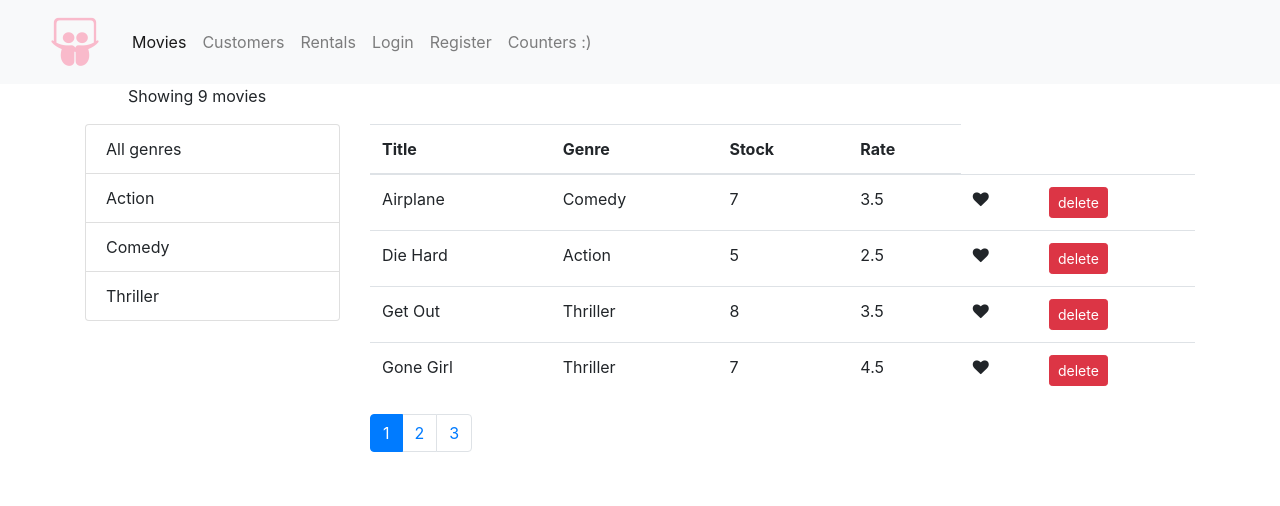
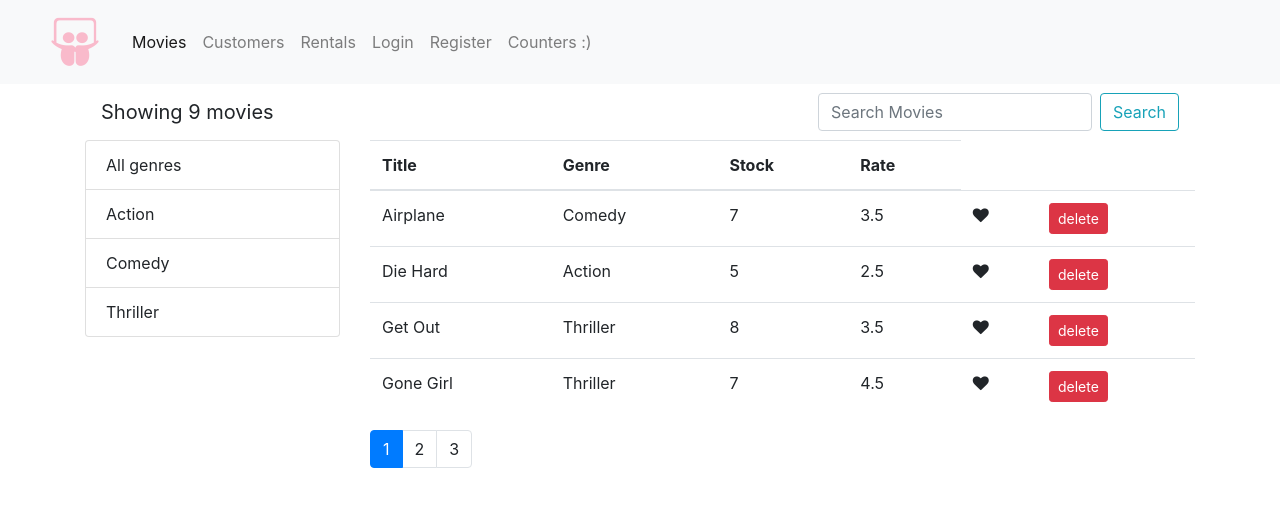
Before and after one commit to YanbinD/React-Capstone-project, a React (Create React App) app: page /Movies in a window 1280 px wide. Shown: the top 506 px of the page. Built offline with nearby package versions, Linux system fonts and the light colour scheme.

Commit message:
added movieNarbar and searchbox

```diff
--- a/src/Components/MoviesPanel.jsx
+++ b/src/Components/MoviesPanel.jsx
@@ -9,7 +9,7 @@ import { getGenres } from "../services/fakeGenreService";
 import { paginate } from "../utils/paginate";
 
 const style = {
-  padding: "0 0 0 29px"
+  margin: "5px"
 };
 
 class MoviesPanel extends Component {
@@ -21,7 +21,8 @@ class MoviesPanel extends Component {
       pageSize: 4,
       currentPage: 1,
       selectedGenre: "",
-      sortColumn: { pathToTargetProperty: "title", order: "asc" }
+      sortColumn: { pathToTargetProperty: "title", order: "asc" },
+      searchQuery: ""
     };
   }
 
@@ -51,11 +52,20 @@ class MoviesPanel extends Component {
   };
 
   handleGenreSelect = genre => {
-    this.setState({ selectedGenre: genre, currentPage: 1 }); //reset the currentPage to 1 after switching genre
+    this.setState({ selectedGenre: genre, currentPage: 1, searchQuery: "" }); //reset the currentPage to 1 after switching genre, reset the searchQuery
   };
 
   handleSort = sortColumn => {
     this.setState({ sortColumn });
+  };
+
+  handleSearchInput = e => {
+    this.setState({ searchQuery: e.currentTarget.value });
+  };
+
+  handleSearchSubmit = e => {
+    e.preventDefault();
+    this.setState({ searchQuery: '' });
   };
 
   // this should return two object that the rest of the render object requires
@@ -65,13 +75,20 @@ class MoviesPanel extends Component {
       currentPage,
       movies: allMovies,
       selectedGenre,
-      sortColumn
+      sortColumn,
+      searchQuery
     } = this.state;
+
+    const searchResult = searchQuery
+      ? allMovies.filter(m =>
+          _.includes(m.title.toLowerCase(), searchQuery.toLowerCase())
+        )
+      : allMovies;
 
     const filtered =
       selectedGenre && selectedGenre.name !== "All genres"
-        ? allMovies.filter(m => m.genre.name === selectedGenre.name)
-        : allMovies;
+        ? searchResult.filter(m => m.genre.name === selectedGenre.name)
+        : searchResult;
 
     const sorted = _.orderBy(
       filtered,
@@ -84,6 +101,24 @@ class MoviesPanel extends Component {
     return { totalMovieCount: filtered.length, data: movies_ };
   };
 
+  renderMovieNavbar(totalMovieCount, selectedGenre) {
+    return (
+      <nav className="navbar">
+        <li className="navbar-brand">
+          Showing {totalMovieCount} movies{" "}
+          {selectedGenre ? "from " + selectedGenre.name : ""}
+        </li>
+
+        <SearchBox
+          value={this.state.searchQuery}
+          onSubmit={this.handleSearchSubmit}
+          onChange={this.handleSearchInput}
+        />
+        {/* <button style={style} onClick={this.handleAddNew} className="btn btn-outline-primary" type="submit">Add New Movies</button> */}
+      </nav>
+    );
+  }
+
   render() {
     // const movieCount = this.state.movies.length;
     // equals below
@@ -94,7 +129,7 @@ class MoviesPanel extends Component {
       currentPage,
       genres,
       selectedGenre,
-      sortColumn
+      sortColumn,
     } = this.state;
 
     if (movieCount === 0) {
@@ -105,12 +140,7 @@ class MoviesPanel extends Component {
 
     return (
       <div className="Movies_Container">
-        <div className="row" style={style}>
-          <p style={style}>
-            Showing {totalMovieCount} movies{" "}
-            {selectedGenre ? "from " + selectedGenre.name : ""}
-          </p>
-        </div>
+        {this.renderMovieNavbar(totalMovieCount, selectedGenre)}
 
         <div className="row">
           <div className="col-2 col-md-3">
@@ -144,3 +174,25 @@ class MoviesPanel extends Component {
 }
 
 export default MoviesPanel;
+
+const SearchBox = ({ value, onSubmit, onChange }) => {
+  return (
+    <form className="form-inline">
+      <input
+        onChange={onChange}
+        className="form-control mr-sm-2"
+        type="search"
+        placeholder="Search Movies"
+        aria-label="Search"
+        value={value}
+      />
+      <button
+        onClick={onSubmit}
+        className="btn btn-outline-info my-2 my-sm-0"
+        type="submit"
+      >
+        Search
+      </button>
+    </form>
+  );
+};
--- a/src/Components/common/ListGroup.jsx
+++ b/src/Components/common/ListGroup.jsx
@@ -10,11 +10,8 @@ const ListGroup = ({
   return (
     <ul className="list-group" style={{ overflow: "hidden" }}>
       {items.map(item => (
-        <li
-          key={item[textProperty]}
-          className={
-            item === selectedItem ? "list-group-item active" : "list-group-item"
-          }
+        <li key={item[valueProperty]}
+          className={item === selectedItem ? "list-group-item active" : "list-group-item"}
           style={{ cursor: "pointer" }}
           onClick={() => onItemSelect(item)}
         >
--- a/src/Components/common/Pagination.jsx
+++ b/src/Components/common/Pagination.jsx
@@ -21,10 +21,10 @@ const Pagination = props => {
             key={page}
             className={page === currentPage ? "page-item active" : "page-item"}
           >
-            <li onClick={() => onPageChange(page)} className="page-link">
+            <a onClick={() => onPageChange(page)} className="page-link">
               {" "}
               {page}{" "}
-            </li>
+            </a>
           </li>
         ))}
       </ul>
--- a/src/Components/navBar.jsx
+++ b/src/Components/navBar.jsx
@@ -12,10 +12,18 @@ const NavBar = () => {
         {" "}
         <i className="fa fa-slideshare fa-3x" aria-hidden="true" />{" "}
       </Link>
-      <button class="navbar-toggler" type="button" data-toggle="collapse" data-target="#navbarNav" aria-controls="navbarNav" aria-expanded="false" aria-label="Toggle navigation">
-    <span class="navbar-toggler-icon"></span>
-  </button>
-      <div className="collapse navbar-collapse" id="navbarNav">
+      <button
+        className="navbar-toggler"
+        type="button"
+        data-toggle="collapse"
+        data-target="#navbarNavAltMarkup"
+        aria-controls="navbarNavAltMarkup"
+        aria-expanded="false"
+        aria-label="Toggle navigation"
+      >
+        <span className="navbar-toggler-icon" />
+      </button>
+      <div className="collapse navbar-collapse" id="navbarNavAltMarkup">
         <ul className="navbar-nav">
           <NavLink className="nav-item nav-link" to="/movies">
             Movies
```
